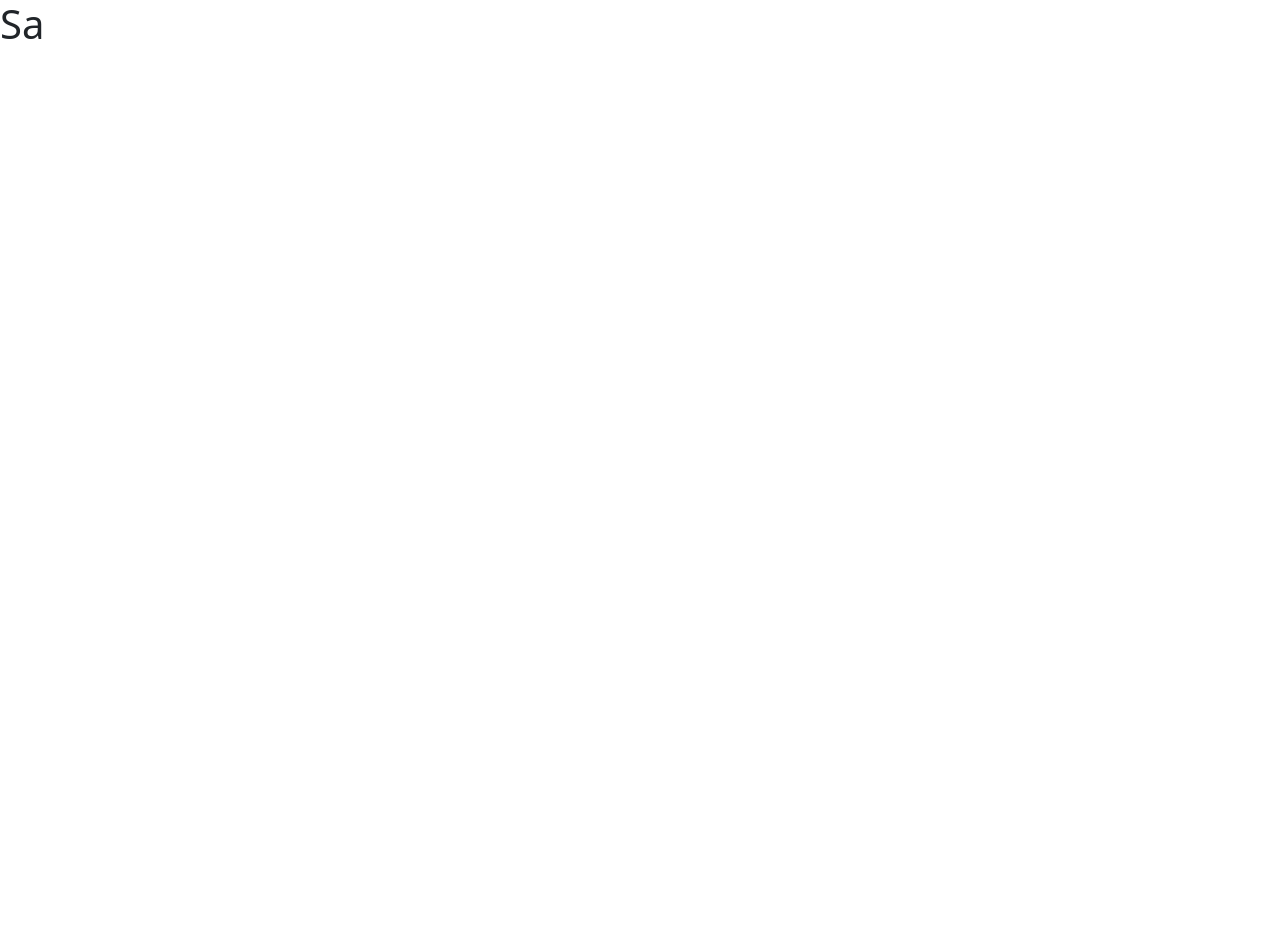
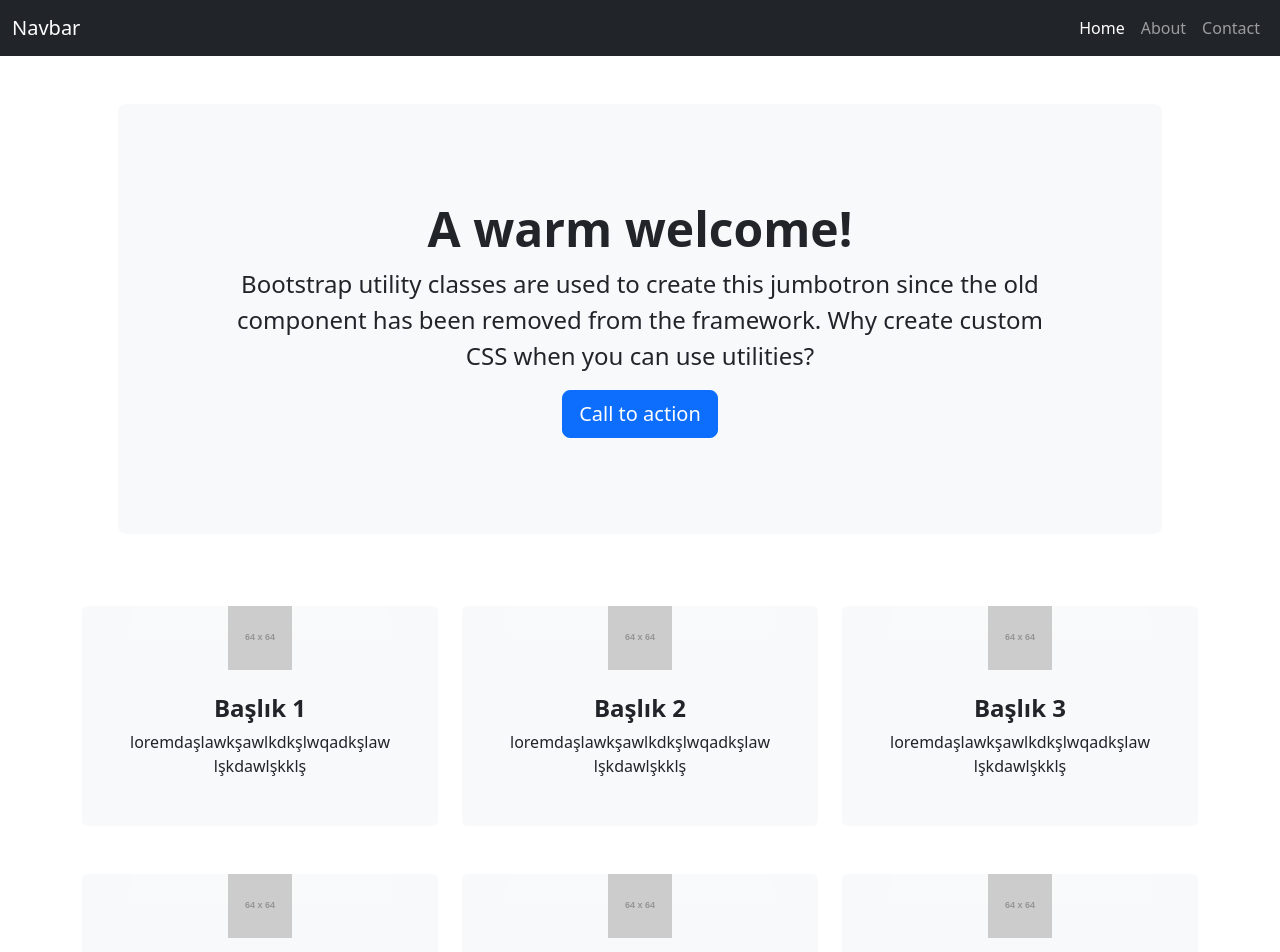
Before and after one commit to berkaykaanuzun/bku-Clash-of-Clans, a React (Vite) app: page / in a window 1280 px wide. Shown: the top 952 px of the page. Before the commit the page ends 800 px from the top, so only its background shows below. Built offline with nearby package versions, Linux system fonts and the light colour scheme.

Commit message:
template created

```diff
--- a/src/App.jsx
+++ b/src/App.jsx
@@ -1,9 +1,17 @@
-import styles from "./style.scss";
-
+import "./style.scss";
+import { Navbar } from "./Sections/Navbar/Navbar";
+import { Hero } from "./Sections/Navbar/Hero/Hero";
+import { Features } from "./Sections/Navbar/Features/Features";
+import { Footer } from "./Sections/Navbar/Footer/Footer";
 function App() {
   return (
     <>
-      <h1 className={styles[""]}>Sa</h1>
+      <Navbar />
+      <Hero />
+
+      <Features />
+
+      <Footer />
     </>
   );
 }
--- /dev/null
+++ b/src/Components/Card.jsx
@@ -0,0 +1,15 @@
+export function Card(props) {
+  return (
+    <div className="col-lg-4 col-xxl-4 mb-5">
+      <div className="card bg-light border-0 h-100">
+        <div className="card-body text-center p-4 p-lg-5 pt-0 pt-lg-0">
+          <div className="feature bg-gradient text-white rounded-3 mb-4 mt-n4">
+            <img src={props.img} alt={props.title} />
+          </div>
+          <h2 className="fs-4 fw-bold">{props.title}</h2>
+          <p className="mb-0">{props.text}</p>
+        </div>
+      </div>
+    </div>
+  );
+}
--- /dev/null
+++ b/src/Sections/Navbar/Features/Features.jsx
@@ -0,0 +1,49 @@
+import { Card } from "../../../Components/Card";
+
+export function Features() {
+  const card1 = {
+    img: "https://via.placeholder.com/64x64.png?text=495x670",
+    title: "Başlık 1",
+    text: "loremdaşlawkşawlkdkşlwqadkşlawlşkdawlşkklş",
+  };
+  const card2 = {
+    img: "https://via.placeholder.com/64x64.png?text=495x670",
+    title: "Başlık 2",
+    text: "loremdaşlawkşawlkdkşlwqadkşlawlşkdawlşkklş",
+  };
+  const card3 = {
+    img: "https://via.placeholder.com/64x64.png?text=495x670",
+    title: "Başlık 3",
+    text: "loremdaşlawkşawlkdkşlwqadkşlawlşkdawlşkklş",
+  };
+  const card4 = {
+    img: "https://via.placeholder.com/64x64.png?text=495x670",
+    title: "Başlık 4",
+    text: "loremdaşlawkşawlkdkşlwqadkşlawlşkdawlşkklş",
+  };
+  const card5 = {
+    img: "https://via.placeholder.com/64x64.png?text=495x670",
+    title: "Başlık 5",
+    text: "loremdaşlawkşawlkdkşlwqadkşlawlşkdawlşkklş",
+  };
+  const card6 = {
+    img: "https://via.placeholder.com/64x64.png?text=495x670",
+    title: "Başlık 6",
+    text: "loremdaşlawkşawlkdkşlwqadkşlawlşkdawlşkklş",
+  };
+
+  return (
+    <section className="pt-4">
+      <div className="container">
+        <div className="row">
+          <Card img={card1.img} title={card1.title} text={card1.text}></Card>
+          <Card img={card2.img} title={card2.title} text={card2.text}></Card>
+          <Card img={card3.img} title={card3.title} text={card3.text}></Card>
+          <Card img={card4.img} title={card4.title} text={card4.text}></Card>
+          <Card img={card5.img} title={card5.title} text={card5.text}></Card>
+          <Card img={card6.img} title={card6.title} text={card6.text}></Card>
+        </div>
+      </div>
+    </section>
+  );
+}
--- /dev/null
+++ b/src/Sections/Navbar/Footer/Footer.jsx
@@ -0,0 +1,11 @@
+export function Footer() {
+  return (
+    <footer className="py-5 bg-dark">
+      <div className="container">
+        <p className="m-0 text-center text-white">
+          Copyright © Berkay Kaan Uzun 2024
+        </p>
+      </div>
+    </footer>
+  );
+}
--- /dev/null
+++ b/src/Sections/Navbar/Hero/Hero.jsx
@@ -0,0 +1,21 @@
+export function Hero() {
+  return (
+    <header className="py-5">
+      <div className="container px-lg-5">
+        <div className="p-4 p-lg-5 bg-light rounded-3 text-center">
+          <div className="m-4 m-lg-5">
+            <h1 className="display-5 fw-bold">A warm welcome!</h1>
+            <p className="fs-4">
+              Bootstrap utility classes are used to create this jumbotron since
+              the old component has been removed from the framework. Why create
+              custom CSS when you can use utilities?
+            </p>
+            <a className="btn btn-primary btn-lg" href="#!">
+              Call to action
+            </a>
+          </div>
+        </div>
+      </div>
+    </header>
+  );
+}
--- /dev/null
+++ b/src/Sections/Navbar/Navbar.jsx
@@ -0,0 +1,46 @@
+export function Navbar() {
+  return (
+    <>
+      <nav className="navbar navbar-expand-lg navbar-dark bg-dark">
+        <div className="container-fluid">
+          <a className="navbar-brand" href="#">
+            Navbar
+          </a>
+          <button
+            className="navbar-toggler"
+            type="button"
+            data-bs-toggle="collapse"
+            data-bs-target="#navbarNav"
+            aria-controls="navbarNav"
+            aria-expanded="false"
+            aria-label="Toggle navigation"
+          >
+            <span className="navbar-toggler-icon"></span>
+          </button>
+          <div
+            className="collapse navbar-collapse d-flex justify-content-end"
+            id="navbarNav"
+          >
+            <ul className="navbar-nav">
+              <li className="nav-item">
+                <a className="nav-link active" aria-current="page" href="#">
+                  Home
+                </a>
+              </li>
+              <li className="nav-item">
+                <a className="nav-link" href="#">
+                  About
+                </a>
+              </li>
+              <li className="nav-item">
+                <a className="nav-link" href="#">
+                  Contact
+                </a>
+              </li>
+            </ul>
+          </div>
+        </div>
+      </nav>
+    </>
+  );
+}
--- /dev/null
+++ b/src/Sections/Navbar/navbar.module.scss
@@ -0,0 +1 @@
+@import url("../../style.scss");
--- a/src/style.scss
+++ b/src/style.scss
@@ -1 +1 @@
-@import url(../node_modules/bootstrap/scss/bootstrap.scss);
+@use "../node_modules/bootstrap/scss/bootstrap.scss";
```
Also changed, not shown: src/Components/card.module.scss (added), src/Sections/Navbar/Features/features.module.scss (added), src/Sections/Navbar/Footer/footer.module.scss (added), src/Sections/Navbar/Hero/hero.module.scss (added).
